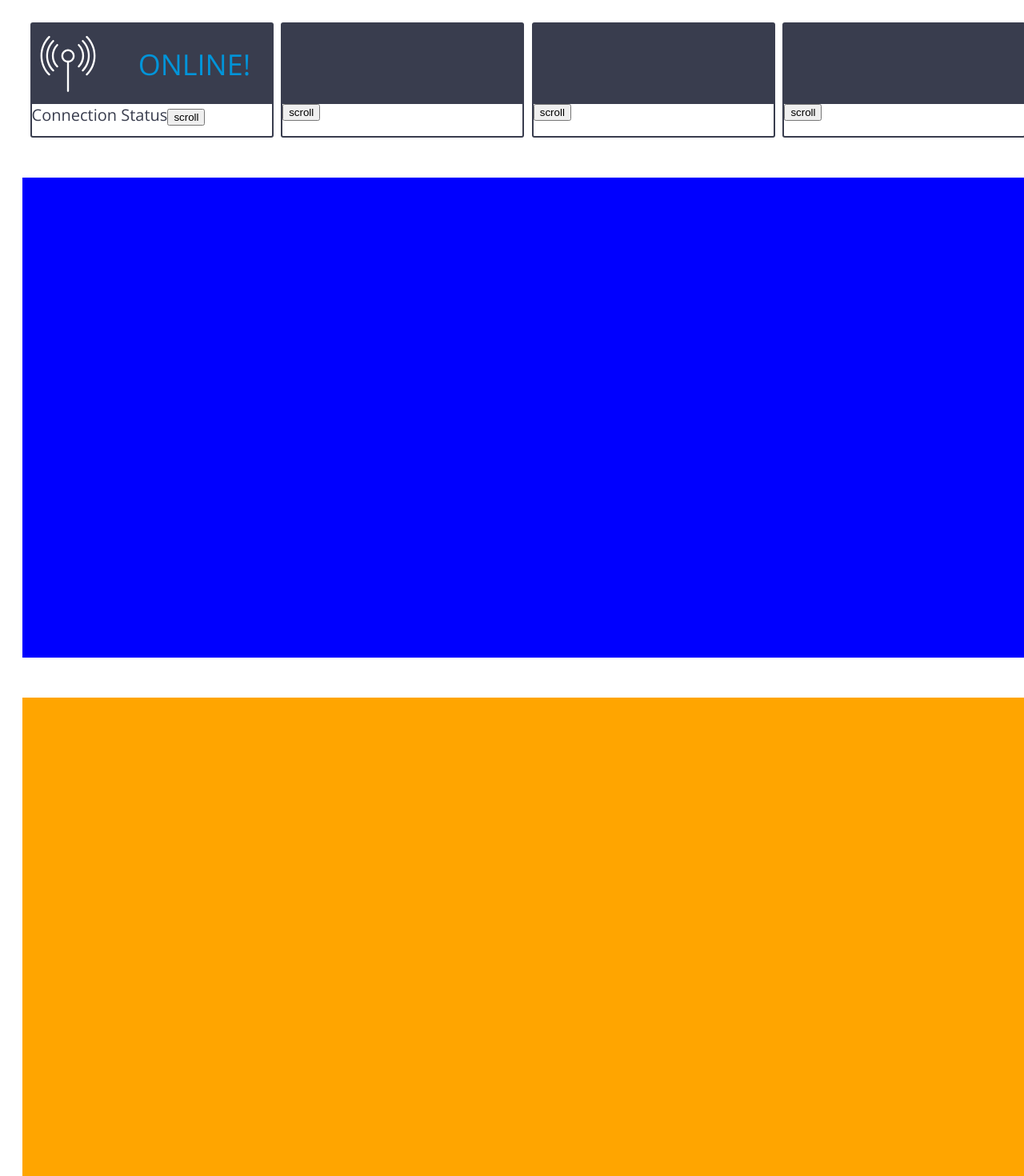
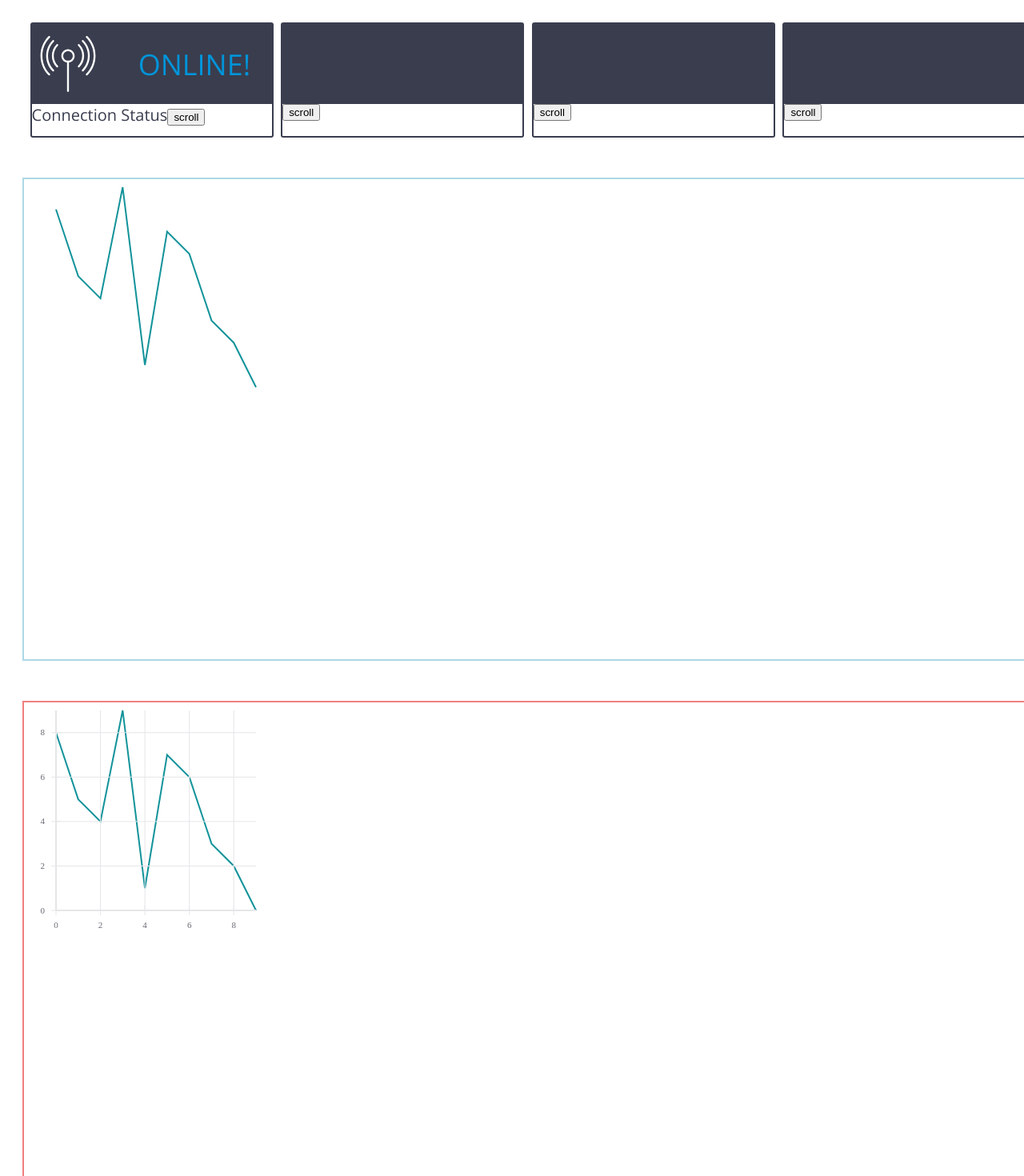
Before and after one commit to rowangibbs/dashboard-example, a React (Create React App) app: page / in a window 1280 px wide. Shown: the top 1470 px of the page at 80% size. Built offline with nearby package versions, Linux system fonts and the light colour scheme.

Commit message:
recharts vs react-vis

```diff
--- a/package.json
+++ b/package.json
@@ -5,7 +5,9 @@
   "dependencies": {
     "react": "^16.5.1",
     "react-dom": "^16.5.1",
-    "react-scripts": "1.1.5"
+    "react-scripts": "1.1.5",
+    "react-vis": "^1.11.1",
+    "recharts": "^1.2.0"
   },
   "scripts": {
     "start": "react-scripts start",
--- a/src/App.css
+++ b/src/App.css
@@ -89,11 +89,13 @@
 }
 
 #content-blue {
-  background-color: blue;
+  background-color: transparent;
+  border: lightblue 2px solid;
 }
 
 #content-orange {
-  background-color: orange;
+  background-color: transparent;
+  border: lightcoral 2px solid;
 }
 
 #content-red {
--- a/src/App.js
+++ b/src/App.js
@@ -1,5 +1,22 @@
 import React, { Component } from 'react';
 import './App.css';
+import { LineChart, Line } from 'recharts';
+import '../node_modules/react-vis/dist/style.css';
+import {XYPlot, LineSeries, VerticalGridLines, HorizontalGridLines, XAxis, YAxis} from 'react-vis';
+
+
+const data = [
+  {x: 0, y: 8},
+  {x: 1, y: 5},
+  {x: 2, y: 4},
+  {x: 3, y: 9},
+  {x: 4, y: 1},
+  {x: 5, y: 7},
+  {x: 6, y: 6},
+  {x: 7, y: 3},
+  {x: 8, y: 2},
+  {x: 9, y: 0}
+];
 
 class App extends Component {
   autoScroll = (color) => {
@@ -8,13 +25,13 @@ class App extends Component {
       case 'blue':
         window.scroll( 0, 200 );
         break;
-        case 'orange':
+      case 'orange':
         window.scroll( 0, 850 );
         break;
-        case 'red':
+      case 'red':
         window.scroll( 0, 1500 );
         break;
-        case 'green':
+      case 'green':
         window.scroll( 0, 2200 );
         break;
       default:
@@ -58,8 +75,20 @@ class App extends Component {
           </div>
         </div>
 
-        <div id="content-blue" className="example-content" />
-        <div id="content-orange" className="example-content" />
+        <div id="content-blue" className="example-content">
+        <XYPlot height={300} width={300}>
+          <LineSeries data={data} />
+        </XYPlot>
+        </div>
+        <div id="content-orange" className="example-content">
+        <XYPlot height={300} width= {300}>
+          <LineSeries data={data} />
+          <VerticalGridLines />
+          <HorizontalGridLines />
+          <XAxis />
+          <YAxis />
+        </XYPlot>
+        </div>
         <div id="content-red" className="example-content" />
         <div id="content-green" className="example-content" />
 
```
Also changed, not shown: 1 other file (tests, documents, lock files or other folders).
